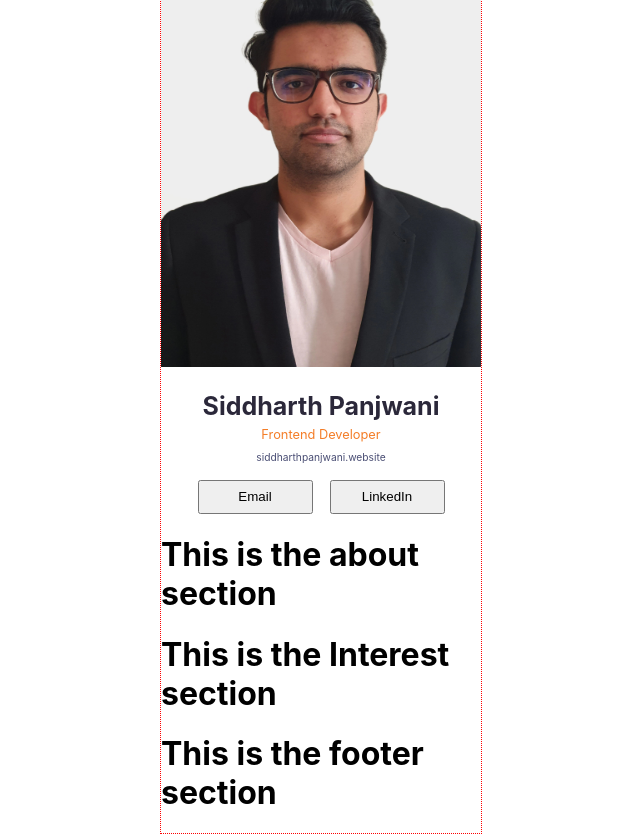
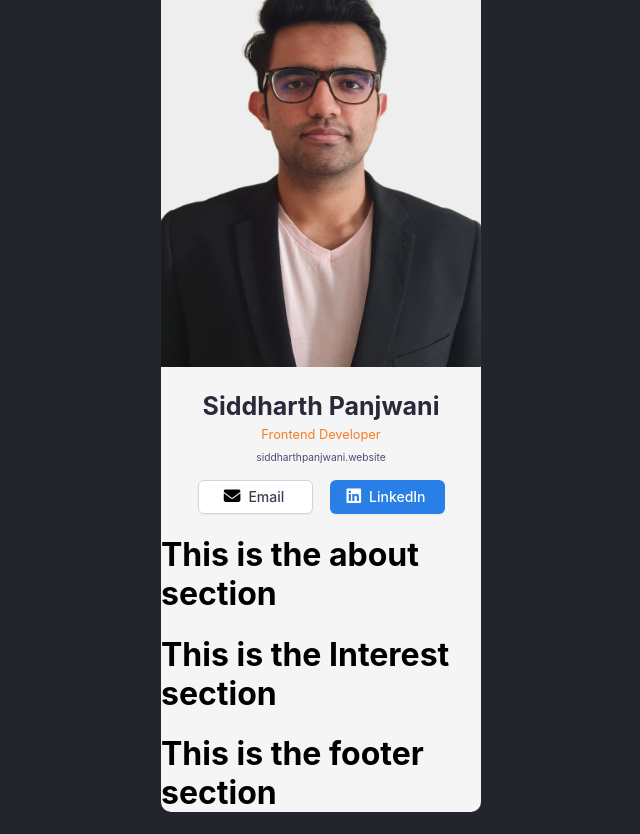
Before and after one commit to codegeass56/react-digital-business-card, a React (Vite) app: page / in a window 1280 px wide. Shown: the whole page, without its empty margins (319-959 px from the left). Built offline with nearby package versions, Linux system fonts and the light colour scheme; a web font is replaced by a local one.

Commit message:
Finish styling Info component

```diff
--- a/index.html
+++ b/index.html
@@ -1,13 +1,17 @@
 <!DOCTYPE html>
 <html lang="en">
+
 <head>
+  <script src="https://kit.fontawesome.com/4257bcf65b.js" crossorigin="anonymous"></script>
   <meta charset="UTF-8" />
   <link rel="icon" type="image/svg+xml" href="/vite.svg" />
   <meta name="viewport" content="width=device-width, initial-scale=1.0" />
   <title>Vite + React</title>
 </head>
+
 <body>
   <div id="root"></div>
   <script type="module" src="/src/main.jsx"></script>
 </body>
+
 </html>
--- a/src/components/Info.jsx
+++ b/src/components/Info.jsx
@@ -8,8 +8,14 @@ function Info() {
       <p className="role">Frontend Developer</p>
       <p className="website-name">siddharthpanjwani.website</p>
       <div className="buttons-container">
-        <button>Email</button>
-        <button>LinkedIn</button>
+        <button className='mail-btn'>
+          <i class="fa-solid fa-envelope fa-lg"></i>
+          <span className='email-btn-text'>Email</span>
+        </button>
+        <button className='linkedin-btn'>
+          <i class="fa-brands fa-linkedin fa-lg"></i>
+          <span className='linkedin-btn-text'>LinkedIn</span>
+        </button>
       </div>
     </>
   );
--- a/src/index.css
+++ b/src/index.css
@@ -13,17 +13,20 @@ body {
   justify-content: center;
   align-items: center;
   height: 100%;
+  background-color: #23252C;
 }
 
 .card-container {
-  border: 1px dotted red;
   font-family: Inter, Arial, Helvetica, sans-serif;
   width: 320px;
+  background: #F5F5F5;
+  border-radius: 10px;
 }
 
 .profile-pic {
   height: 400px;
   width: 320px;
+  border-radius: 10px 10px 0px 0px;
 }
 
 .name {
@@ -67,3 +70,56 @@ button {
 button:first-child {
   margin-right: 17px;
 }
+
+button>span {
+  font-family: Inter, Arial, Helvetica, sans-serif;
+  font-weight: 500;
+  font-size: 14px;
+}
+
+.email-btn-text {
+  color: #374151;
+}
+
+.linkedin-btn-text {
+  color: white;
+}
+
+.linkedin-btn {
+  display: flex;
+  flex-direction: row;
+  justify-content: center;
+  align-items: center;
+  padding: 9px 13px 9px 11px;
+  gap: 8px;
+
+  background: #297FE5;
+  /* shadow/sm */
+
+  box-shadow: 0px 1px 2px rgba(0, 0, 0, 0.05);
+  border-radius: 6px;
+  border: none;
+}
+
+.fa-linkedin {
+  color: white;
+}
+
+.mail-btn {
+  box-sizing: border-box;
+
+  /* Auto layout */
+
+  display: flex;
+  flex-direction: row;
+  justify-content: center;
+  align-items: center;
+  padding: 9px 13px 9px 11px;
+  gap: 8px;
+  background: #FFFFFF;
+
+  border: 1px solid #D1D5DB;
+
+  box-shadow: 0px 1px 2px rgba(0, 0, 0, 0.05);
+  border-radius: 6px;
+}
```
Lines whose indentation alone changed are shown as unchanged.
